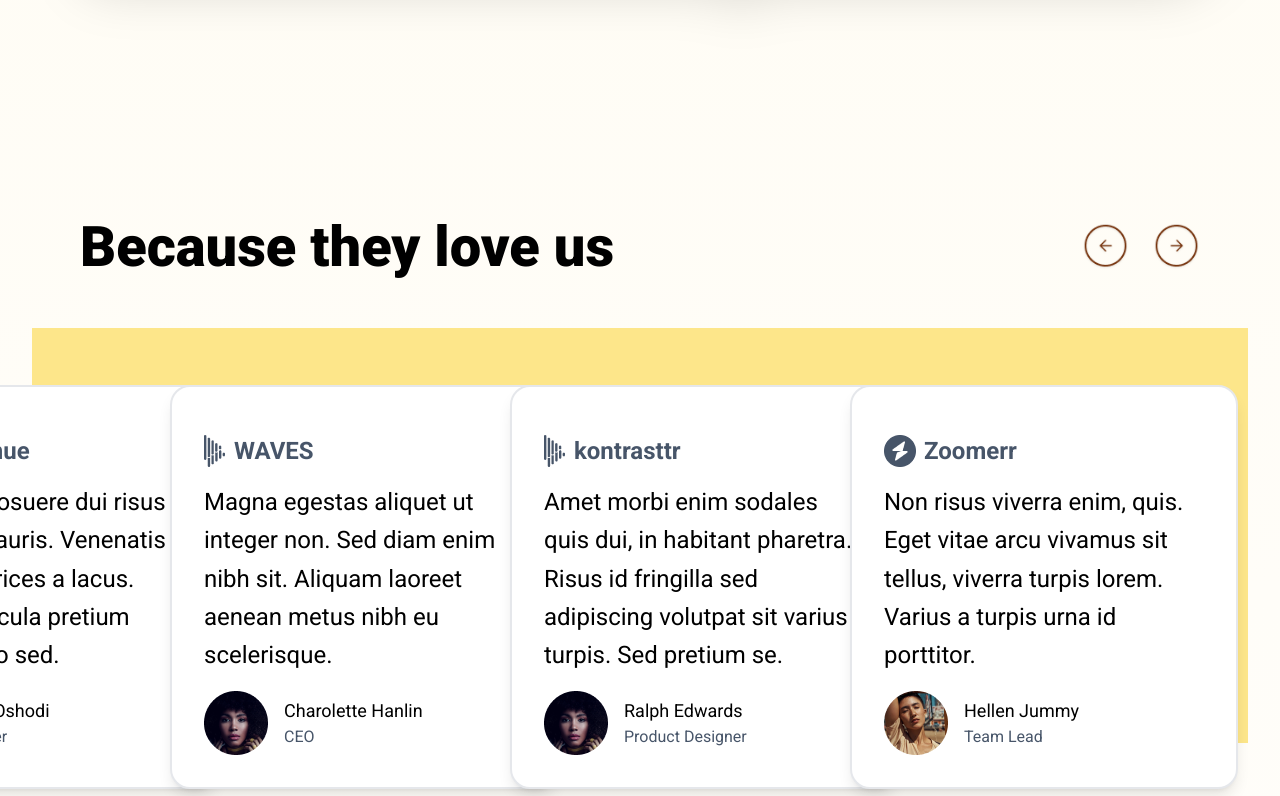
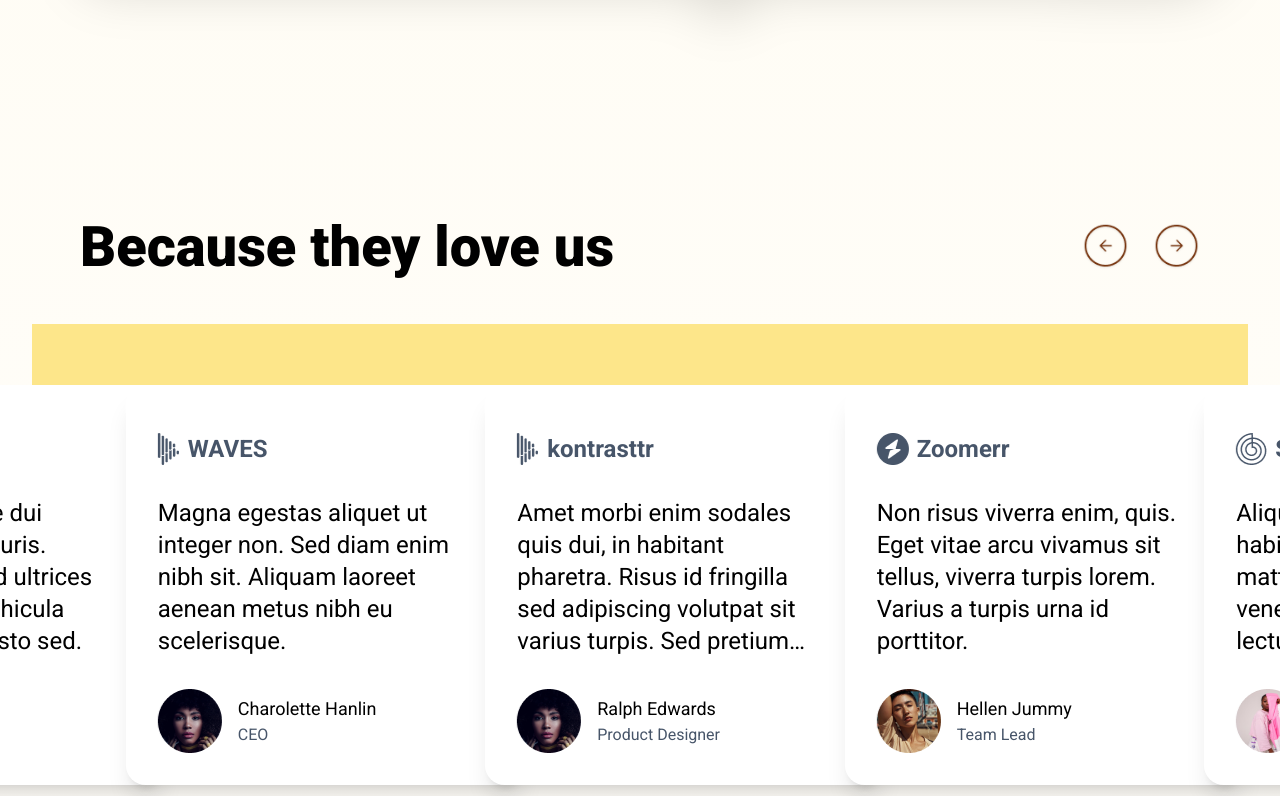
Before and after one commit to mfurkanuygur/BaykarFrontendCase, a React (Vite) app in the folder DesignCaseWithTailwind/: page / in a window 1280 px wide. Shown: the part 2584-3380 px from the top of the page. Built offline with nearby package versions, Linux system fonts and the light colour scheme.

Commit message:
final v1. need to all check

```diff
--- a/DesignCaseWithTailwind/src/Constant/constant.js
+++ b/DesignCaseWithTailwind/src/Constant/constant.js
@@ -144,6 +144,51 @@ export const Slides = [
         userImg: user5,
         userName: "Charolette Hanlin",
         userJob: "CEO"
+    },
+    {
+        id: 6,
+        slideLogo: waves,
+        title: "kontrasttr",
+        text: "Amet morbi enim sodales quis dui, in habitant pharetra. Risus id fringilla sed adipiscing volutpat sit varius turpis. Sed pretium se.",
+        userImg: user1,
+        userName: "Ralph Edwards",
+        userJob: "Product Designer"
+    },
+    {
+        id: 7,
+        slideLogo: zoomer,
+        title: "Zoomerr",
+        text: "Non risus viverra enim, quis. Eget vitae arcu vivamus sit tellus, viverra turpis lorem. Varius a turpis urna id porttitor.",
+        userImg: user2,
+        userName: "Hellen Jummy",
+        userJob: "Team Lead"
+    },
+    {
+        id: 8,
+        slideLogo: shells,
+        title: "SHELLS",
+        text: "Aliquet ridiculus mi porta habitant vulputate rhoncus, mattis amet enim. Sit purus venenatis velit semper lectus sed ornare quam nulla.",
+        userImg: user3,
+        userName: "Hellena John",
+        userJob: "Co-founder"
+    },
+    {
+        id: 9,
+        slideLogo: artvenue,
+        title: "ArtVenue",
+        text: "A eget sed posuere dui risus habitasse mauris. Venenatis aliquet id ultrices a lacus. Pretium vehicula pretium posuere justo sed.",
+        userImg: user4,
+        userName: "David Oshodi",
+        userJob: "Manager"
+    },
+    {
+        id: 10,
+        slideLogo: waves,
+        title: "WAVES",
+        text: "Magna egestas aliquet ut integer non. Sed diam enim nibh sit. Aliquam laoreet aenean metus nibh eu scelerisque.",
+        userImg: user5,
+        userName: "Charolette Hanlin",
+        userJob: "CEO"
     }
 
 ];
--- a/DesignCaseWithTailwind/src/components/Section4WhyJoinUs.jsx
+++ b/DesignCaseWithTailwind/src/components/Section4WhyJoinUs.jsx
@@ -12,7 +12,8 @@ const Section4WhyJoinUs = () => {
         <section className=" flex justify-center items-center py-40 px-20 max-md:px-4 overflow-hidden">
             <div className="container bg-white p-20 max-md:px-4 max-md:py-8 rounded-[30px] max-md:gap-8 drop-shadow-2xl  ">
                 {/* box-shadow: 0px 20px 25px -5px #0000001A */}
-                <div className="relative z-0 grid grid-cols-2 max-xl:grid-cols-1 place-items-center  gap-20 max-md:gap-8 ">
+                {/* <div className="relative z-0 grid grid-cols-2 max-xl:grid-cols-1 place-items-center  gap-20 max-md:gap-8 "> */}
+                <div className="relative z-0 flex max-lg:flex-col justify-between items-center  gap-20 max-md:gap-8 ">
                     <div className="flex flex-col gap-6 relative z-20 max-xl:items-center">
                         <h1 className="text-[56px] font-extrabold max-md:text-center max-md:text-3xl">Why join us</h1>
                         <ul>
--- a/DesignCaseWithTailwind/src/components/Section5Slider.jsx
+++ b/DesignCaseWithTailwind/src/components/Section5Slider.jsx
@@ -23,9 +23,9 @@ const Section5Slider = () => {
         }
     };
     return (
-        <section className=" container mx-auto bg-bigYellow bg-local bg-no-repeat bg-[center_bottom_8.5rem] bg-[length:95%_55%] max-md:bg-[length:100%_60%] ">
+        <section className=" container mx-auto bg-bigYellow bg-local bg-no-repeat bg-[center_bottom_6.5rem] max-md:bg-[center_top_9rem] bg-[length:95%_55%] max-md:bg-[length:100%_50%]  ">
             {/* <div className=' bg-auto bg-no-repeat bg-local  bg-right'> */}
-            <div className='w-full p-20 max-md:py-12 max-md:px-4 flex flex-col gap-20  max-md:gap-8 overflow-x-hidden'>
+            <div className='w-full p-20  max-md:px-4 flex flex-col gap-20  max-md:gap-8 overflow-x-hidden'>
                 <div className="relative z-20  w-full flex justify-between items-center max-md:justify-center max-lg:text-center">
                     <h1 className="font-extrabold max-md:font-bold text-[56px] max-md:text-[32px]  w-full">Because they love us</h1>
                     <div className="flex gap-6 max-lg:hidden">
@@ -37,33 +37,68 @@ const Section5Slider = () => {
                         </button>
                     </div>
                 </div>
-                <div className="min-h-[430px] max-md:flex max-md:gap-4">
-                    <Swiper className='absolute z-20 left-0 w-full  '
+                <div className="min-h-[350px] max-md:flex max-md:gap-4 ">
+                    <Swiper className='absolute z-20 left-0 w-full py-4  '
                         slidesPerView={3.5} spaceBetween={30} centeredSlides={true}
                         loop={true} pagination={{ clickable: true }} modules={[Navigation]} freeMode={true}
                         breakpoints={{
+                            320: {
+                                slidesPerView: 1,
+                                spaceBetween: 5,
+                            },
                             350: {
-                                slidesPerView: 1.5,
-                                spaceBetween: 10,
+                                slidesPerView: 1.3,
+                                spaceBetween: 25,
+                            },
+                            440: {
+                                slidesPerView: 2,
+                                spaceBetween: 100,
                             },
                             768: {
                                 slidesPerView: 2,
                                 spaceBetween: 40,
                             },
                             1023: {
-                                slidesPerView: 3,
-                                spaceBetween: 75,
+                                slidesPerView: 2.5,
+                                spaceBetween: 100,
                             },
-                            1280: {
-                                slidesPerView: 4,
-                                spaceBetween: 80,
+                            1279: {
+                                slidesPerView: 3.7,
+                                spaceBetween: 50,
+                            },
+                            1600: {
+                                slidesPerView: 5,
+                                spaceBetween: 120,
                             }
+
                         }}
                         navigation={true} ref={swiperRef}>
                         {
                             Slides.map((slide, index) => (
-                                <SwiperSlide key={index} className="flex gap-20 py-4">
-                                    <div className="bg-white p-8 flex flex-col justify-between rounded-[20px] shadow-lg border-2 ">
+                                <SwiperSlide key={index}>
+                                    <div className='flex flex-col bg-white gap-2 md:gap-4 p-6 md:p-8 w-[300px]  md:w-[400px] shadow-xl md:min-h-[350px] rounded-[20px]'>
+                                        <div className='py-4 flex items-center gap-2 text-[#475569] text-2xl font-bold'>
+                                            <img src={slide.slideLogo} alt={slide.title} />
+                                            <h1>{slide.title}</h1>
+                                        </div>
+                                        <div className=' flex items-center md:max-w-[300px] '>
+                                            <p className='text-2xl max-md:text-base font-normal md:h-[160px]  line-clamp-none md:line-clamp-5 '>{slide.text}</p>
+                                        </div>
+                                        <div className='pt-4 gap-4 flex items-center'>
+                                            <img src={slide.userImg} alt={slide.userName} />
+                                            <div className='flex flex-col'>
+                                                <h6 className='text-lg'>{slide.userName}</h6>
+                                                <p className='text-[#475569]'>{slide.userJob}</p>
+                                            </div>
+                                        </div>
+                                    </div>
+
+                                </SwiperSlide>
+                            ))}
+                        {/* {
+                            Slides.map((slide, index) => (
+                                <SwiperSlide key={index} className="flex gap-20  py-4">
+                                    <div className="bg-white p-8 flex flex-col justify-between rounded-[20px] shadow-lg border-2 max-md:gap-2">
                                         <div className="flex items-center gap-2 py-4">
                                             <img src={slide.slideLogo} alt={slide.title} />
                                             <h3 className='text-[#475569] text-2xl font-bold'>{slide.title}</h3>
@@ -75,12 +110,12 @@ const Section5Slider = () => {
                                             <img className="w-16 h-16" src={slide.userImg} alt={slide.userName} />
                                             <div>
                                                 <h4 className='text-lg'>{slide.userName}</h4>
-                                                <h6 className='text-[#475569] '>{slide.userJob}</h6>
+                                                <h6 className='text-[#475569] text-base '>{slide.userJob}</h6>
                                             </div>
                                         </div>
                                     </div>
                                 </SwiperSlide>
-                            ))}
+                            ))} */}
                     </Swiper>
                 </div>
 
--- a/DesignCaseWithTailwind/src/components/Section6Grow.jsx
+++ b/DesignCaseWithTailwind/src/components/Section6Grow.jsx
@@ -8,7 +8,7 @@ import webTripleImage from "../assets/images/web-triple-image.png"
 const Section6Grow = () => {
     return (
         <section className=" flex justify-center items-center   overflow-x-hidden">
-            <div className="container flex flex-col justify-center items-center gap-20 px-20 max-md:px-4 pt-12 pb-24">
+            <div className="container flex flex-col justify-center items-center gap-20 px-20 max-md:px-4 py-24 max-md:py-12">
                 <div className="flex  flex-col text-left max-md:text-center  gap-8">
                     <h1 className="text-6xl max-md:text-3xl font-bold">Grow your collection</h1>
                     <p className='text-lg'>Enim neque massa porta adipiscing elit. Sem libero id faucibus nibh amet dictum pellentesque sed. Eu non turpis risus odio sapien, fames sit rhoncus. Nec magna sed interdum sit purus tellus. Et volutpat proin neque placerat at bibendum quam tellus.</p>
--- a/DesignCaseWithTailwind/src/components/Section7Shoes.jsx
+++ b/DesignCaseWithTailwind/src/components/Section7Shoes.jsx
@@ -9,7 +9,7 @@ const Section7Shoes = () => {
             <div className="bg-worldPoints bg-local bg-no-repeat bg-[14.5rem_6rem] md:bg-[14rem_6.5rem] lg:bg-center ml-20  max-lg:ml-0 mb-6 max-lg:mb-0 min-h-[717px] ">
                 <div className="flex justify-center items-center text-center">
                     <div className="relative mx-auto w-full flex justify-center items-center  min-h-[700px]  ">
-                        <div className=" absolute z-40 flex flex-col justify-center items-center gap-2 md:mr-20 max-md:mt-16 mb-8 text-white ">
+                        <div className=" absolute z-40 flex flex-col justify-center items-center gap-2 lg:mr-20  md:mt-16 md:mb-0 text-white ">
                             <h1 className="text-8xl max-md:text-5xl font-extrabold">11,658,467</h1>
                             <h2 className="text-[56px] max-md:text-3xl font-bold">Shoes Collected</h2>
                         </div>
```
